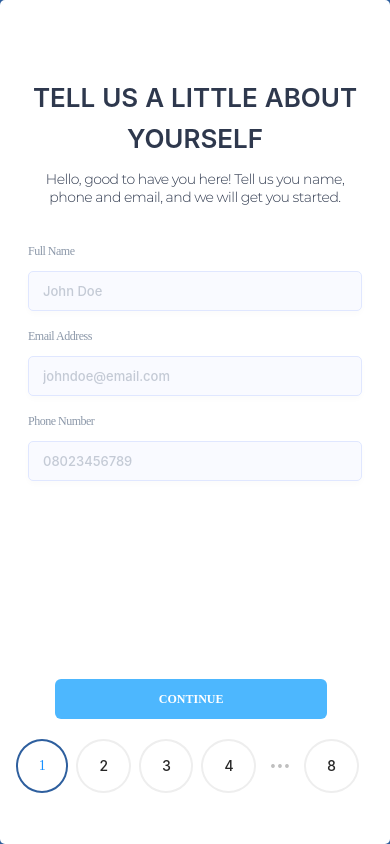
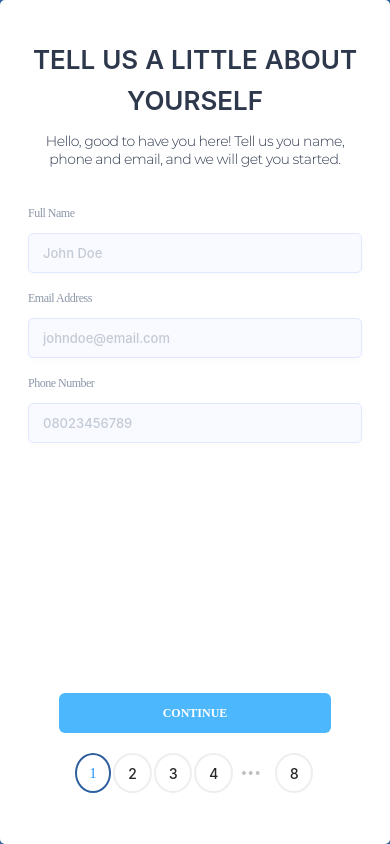
Before and after one commit to TeejayMaya/PackMyLoad, a React (Create React App) app: page / in a window 390 px wide. Built offline with nearby package versions, Linux system fonts and the light colour scheme; a web font is replaced by a local one.

Commit message:
Responsiveness Fix

```diff
--- a/src/App.js
+++ b/src/App.js
@@ -17,8 +17,6 @@ function App() {
   const [formData, setFormData] = React.useState({})
   const [current, setCurrent] = React.useState(1);
   const [loading, setLoading] = React.useState(false)
-
-  console.log(formData)
 
   const handleSubmit = (e) => {
     e.preventDefault()
@@ -101,6 +99,7 @@ function App() {
               current={current}
               pageSize={1}
               total={8}
+              // size="small"
               onChange={(current) => {
                 setCurrent(current)
               }} />
--- a/src/styles/App.css
+++ b/src/styles/App.css
@@ -52,3 +52,28 @@
   bottom: 6%;
   right: 6%;
 }
+
+
+@media only screen and (max-width: 720px){
+  .ant-pagination-item{
+    padding: 4px 7px !important;;
+    height: 40px !important;
+    margin-right: 2px !important;
+  }
+  .steps-action{
+    position: absolute;
+    bottom: 6%;
+    right: auto;
+    width: 100%;
+    display: flex;
+    flex-direction: column;
+    justify-content: center;
+    align-items: center;
+  }
+  .ant-pagination-item-active {
+    border: 2px solid #2E5F9E !important;
+    color: #2E5F9E !important;
+    opacity: 1 !important;
+    font-family: "Montserrat" !important;
+  }
+}
--- a/src/styles/style.js
+++ b/src/styles/style.js
@@ -61,7 +61,7 @@ export const FormContainer = Styled.div`
     @media only screen and (max-width: 720px) {
         width: 100vw;
         height: 100vh;
-    padding: 78px 28px 41.5px 28px;
+        padding: 40px 28px 0 28px;
         h4{
             width: auto !important;
         }
@@ -77,6 +77,11 @@ export const RadioContainer = Styled.div`
     flex-wrap: ${(props) => props.wrap ? "wrap" : "nowrap"};
     & > *{
         margin: 10px 14px;
+    }
+    @media only screen and (max-width: 720px) {
+        & > *{
+            margin: 7px 4px;
+        }
     }
     input[type=checkbox]:not(old):checked + label:before,
     input[type=radio]:not(old):checked + label:before,
```
Also changed, not shown: 1 other file (tests, documents, lock files or other folders). Lines whose indentation alone changed are shown as unchanged.
